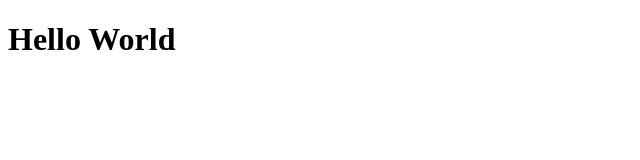
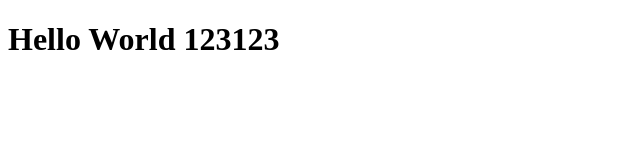
Before and after one commit to sukehiro-San/example, a plain HTML site: page index.html in a window 1280 px wide. Shown: the whole page, without its empty margins (0-640 px from the left). Drawn offline with Linux system fonts and the light colour scheme.

Commit message:
Update index.html
sad

```diff
--- a/index.html
+++ b/index.html
@@ -7,7 +7,7 @@
     <link rel="stylesheet" href="style.css" />
   </head>
   <body>
-    <h1>Hello World</h1>
+    <h1>Hello World 123123</h1>
     <script src="index.js"></script>
   </body>
 </html>
```
